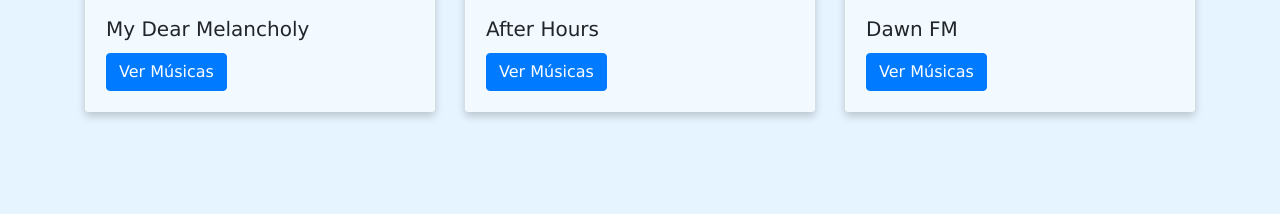
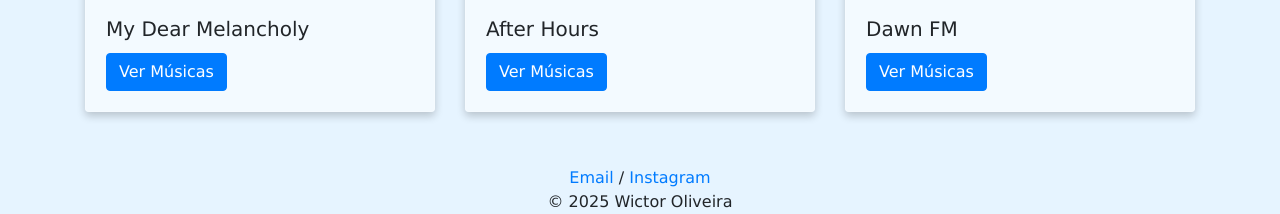
Before and after one commit to itsthevitu/The-Weeknd-Albums, a plain HTML site: page index.html in a window 1280 px wide. Shown: the part 1128-1342 px from the top of the page. Before the commit the page ends 1294 px from the top, so only its background shows below. Drawn offline with nearby package versions, Linux system fonts and the light colour scheme.

Commit message:
Update index.html

```diff
--- a/index.html
+++ b/index.html
@@ -512,5 +512,12 @@
         $("#songModal").modal("show");
       }
     </script>
+  <footer class="text-center">
+  <div>
+    <a href="mailto:wictor.oliveira2003@gmail.com" target="_blank">Email</a> /
+    <a href="https://www.instagram.com/vitu.oliveirx" target="_blank">Instagram</a>
+  </div>
+  <div>© 2025 Wictor Oliveira</div>
+</footer>
   </body>
 </html>
```
